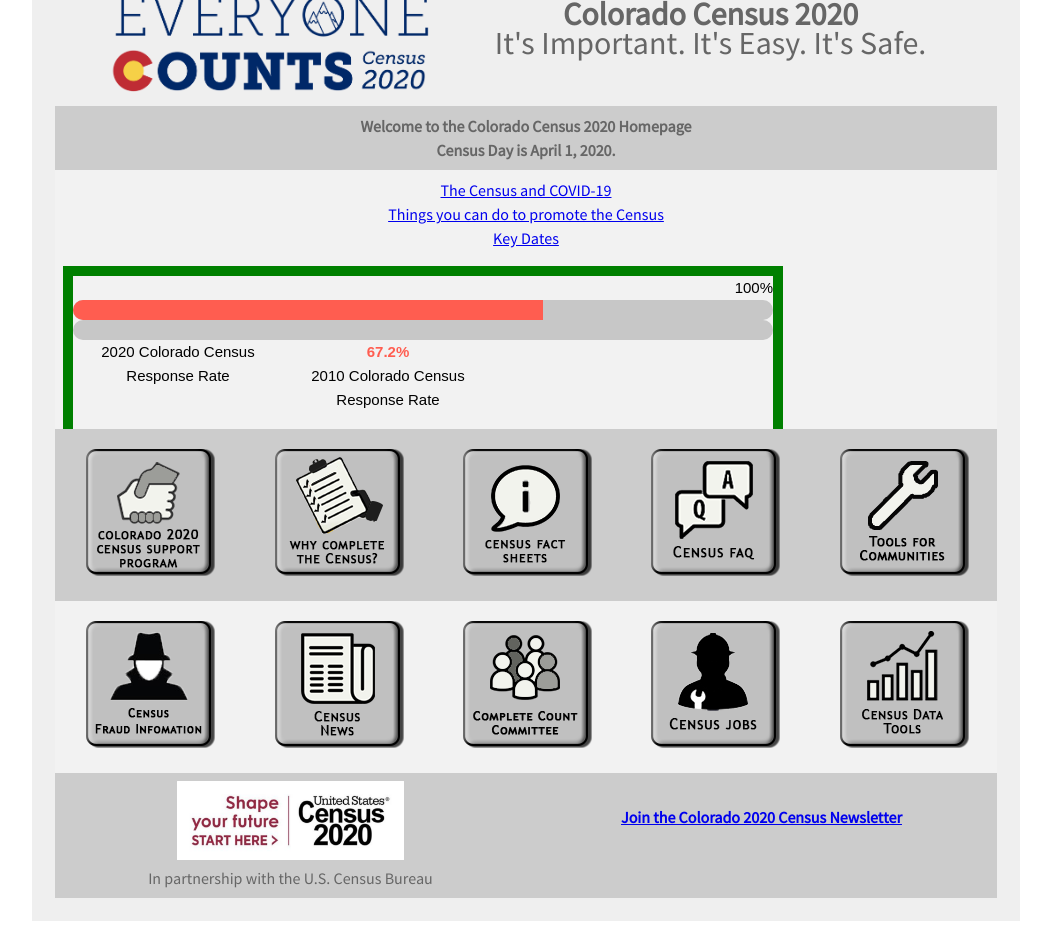
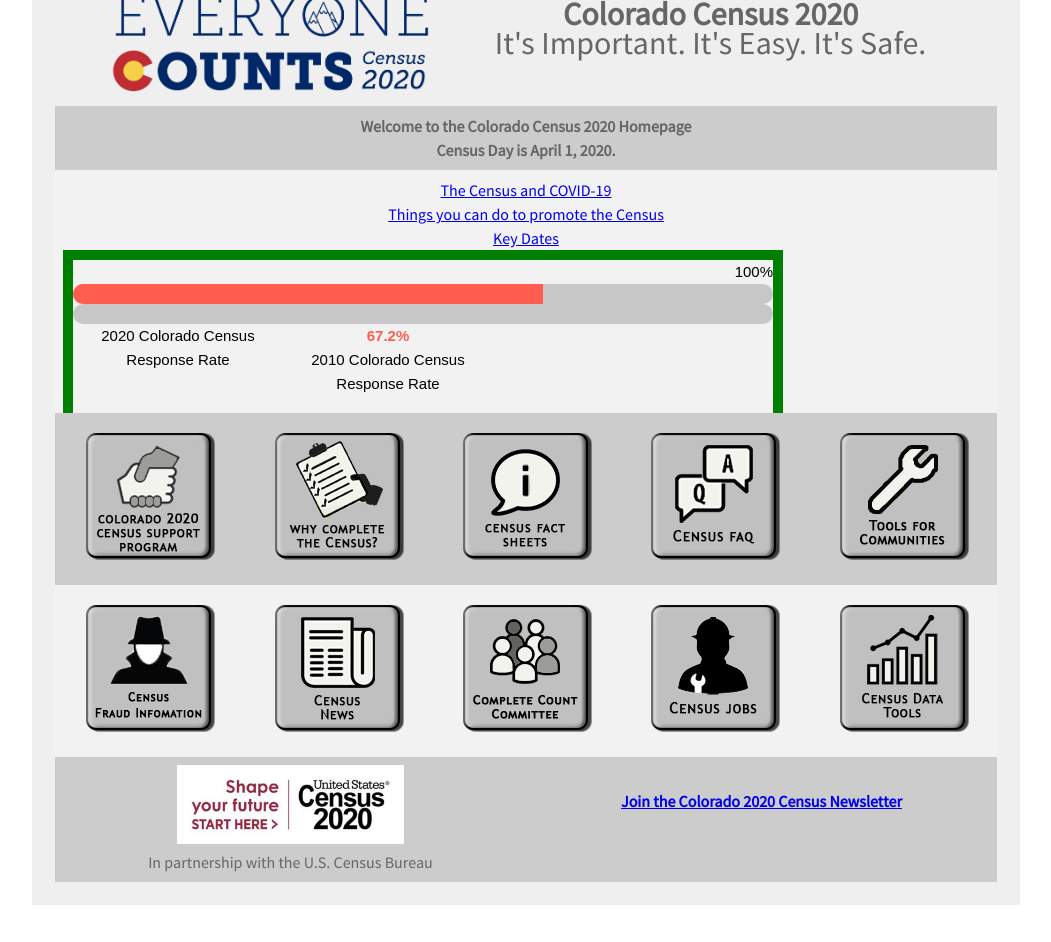
Before and after one commit to TBleess/Website_New, a Jekyll site: the page built from pages/5_CensusACS/census_2020_mainth.html, in a window 1280 px wide. Shown: the part 1008-1950 px from the top of the page, without its empty margins (114-1165 px from the left). Built offline with Jekyll 4.4.1, drawn with Linux system fonts in a browser that asks for light colours.

Commit message:
Add files via upload

```diff
--- a/pages/5_CensusACS/census_2020_mainth.html
+++ b/pages/5_CensusACS/census_2020_mainth.html
@@ -193,12 +193,7 @@
 			<a href="https://demography.dola.colorado.gov/census-acs/2020-covid/">The Census and COVID-19</a><br>
 			<a href="https://demography.dola.colorado.gov/census-acs/2020-resources/">Things you can do to promote the Census</a><br>
 			<a href="https://demography.dola.colorado.gov/census-acs/2020-resources/">Key Dates</a>
-		</td>
-        </tr>
-		<tr>
-		</tr>
-		<tr>
-        <td	colspan = "5" valign="middle" align="center">
+
 		<div id="countdown-wrap">
 		<div id="thermbox">
 		<b id="thermTitle" align="center"></b>
```
